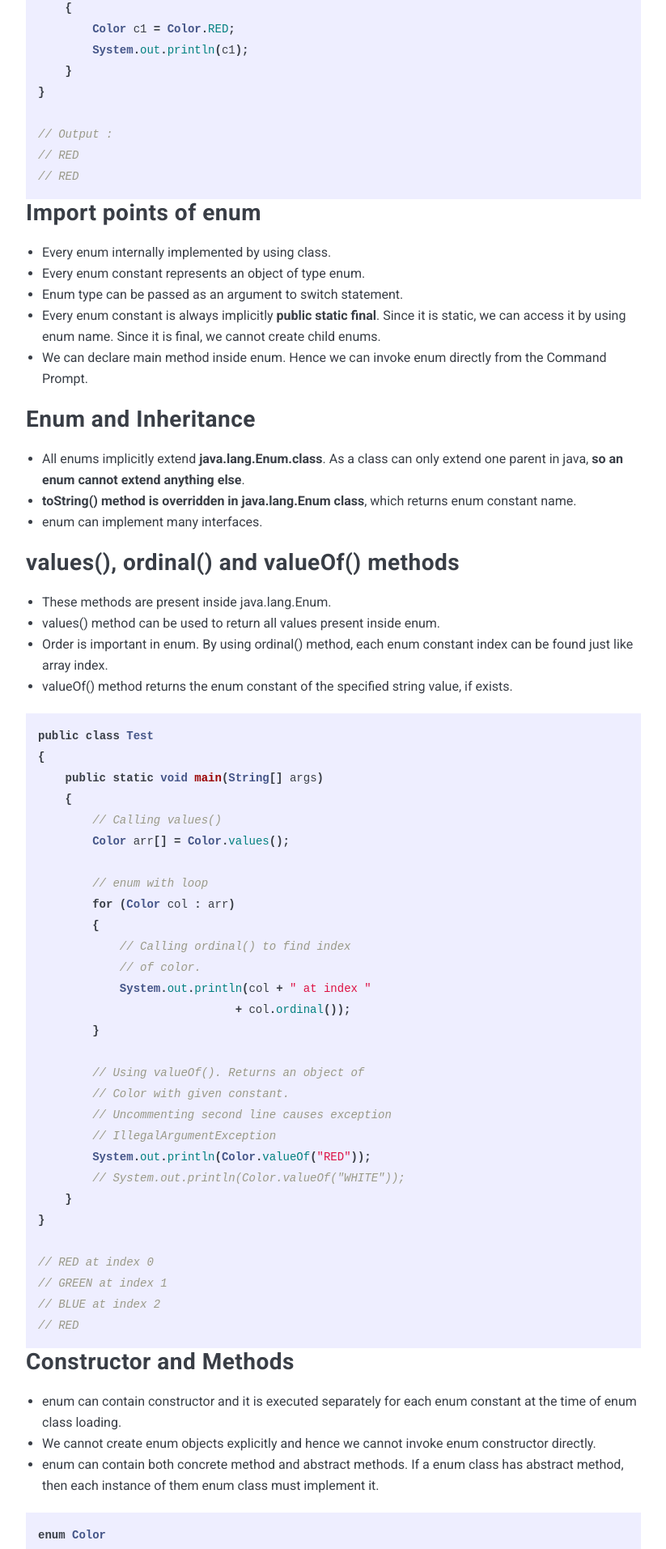
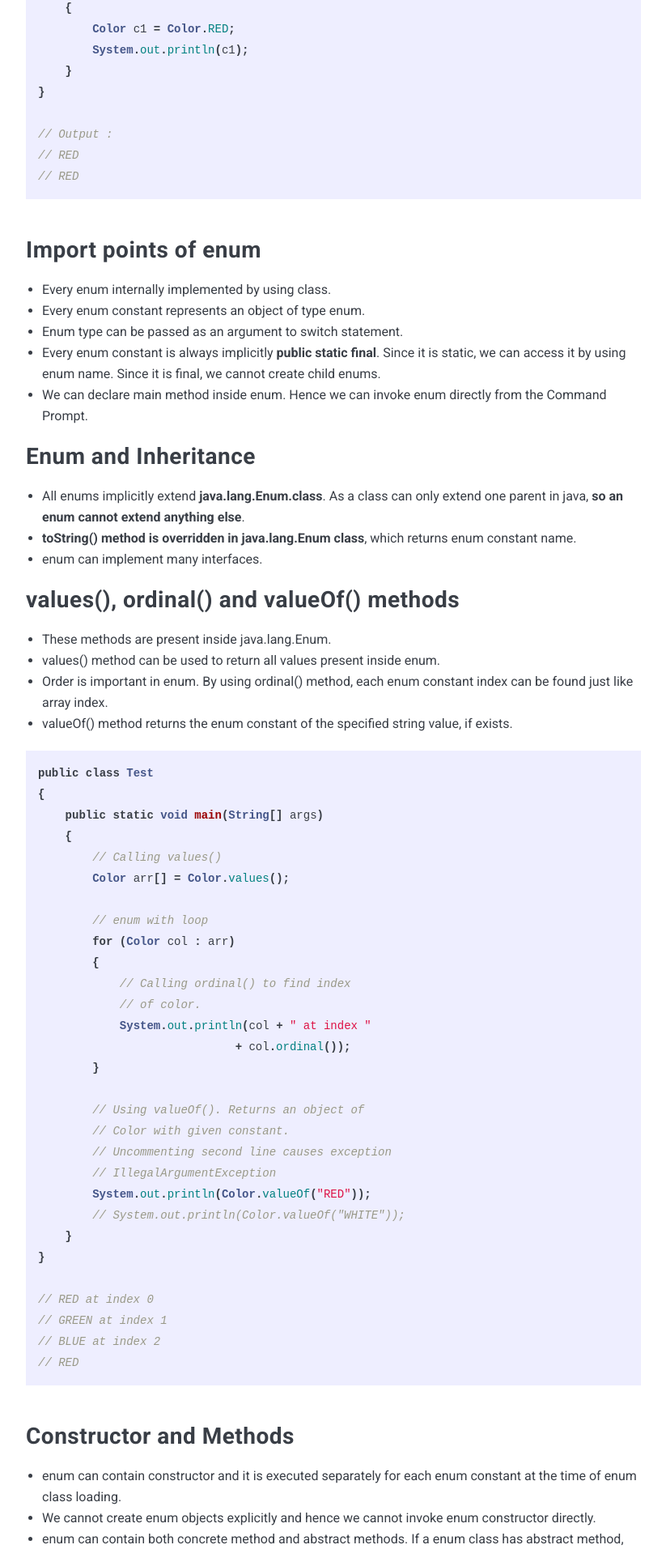
Before and after one commit to XiangXu/ywjxx, a Jekyll site: the page built from _posts/2020-11-20-Java-7-Enum.markdown, in a window 1280 px wide. Shown: the part 2114-4027 px from the top of the page at 81% size, without its empty margins (228-1051 px from the left). Built offline with Jekyll 4.4.1, drawn with Linux system fonts in a browser that asks for light colours; nearby versions of some CDN libraries; comment, search, counter and statistics services are not loaded.

Commit message:
fix format

````diff
--- a/_posts/2020-11-20-Java-7-Enum.markdown
+++ b/_posts/2020-11-20-Java-7-Enum.markdown
@@ -54,6 +54,9 @@ public class Test
 // RED
 ```
 
+<!-- Line breaks -->
+<br />
+
 ## Import points of enum
 
 * Every enum internally implemented by using class.
@@ -107,6 +110,9 @@ public class Test
 // RED
 ```
 
+<!-- Line breaks -->
+<br />
+
 ## Constructor and Methods
 
 * enum can contain constructor and it is executed separately for each enum constant at the time of enum class loading.
@@ -150,6 +156,9 @@ public class Test
 // Universal Color
 ```
 
+<!-- Line breaks -->
+<br />
+
 ## Enum with Customized Value in Java
 
 By default enums have their own string values, we can also assign some customer values to enums.
@@ -160,6 +169,9 @@ enum Fruits
     APPLE(“RED”), BANANA(“YELLOW”), GRAPES(“GREEN”);
 }
 ```
+
+<!-- Line breaks -->
+<br />
 
 Now to use this enum in code, there are some points we have to follow:
 
@@ -204,6 +216,9 @@ public class EnumParameterTest
 // name : ORANGE action: SLOW DOWN
 ```
 
+<!-- Line breaks -->
+<br />
+
 Reference
 
 <https://www.geeksforgeeks.org/enum-in-java/>
````
